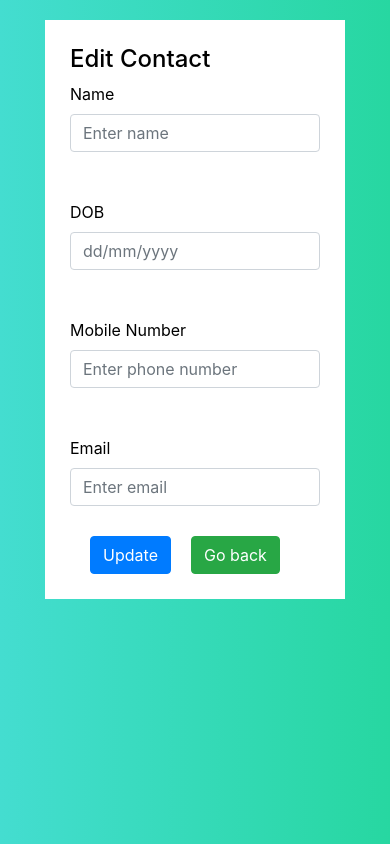
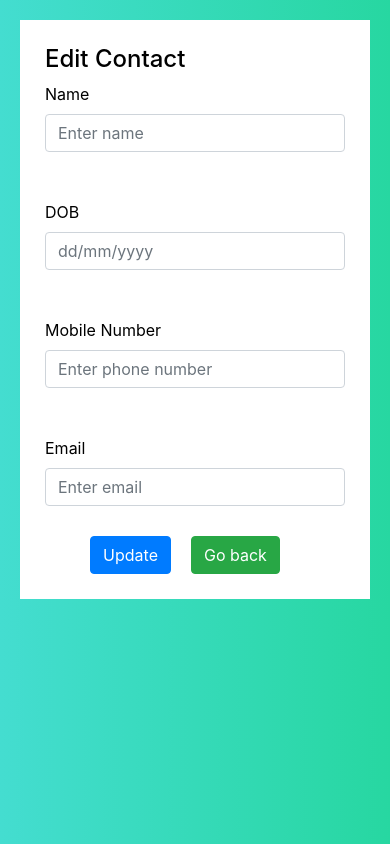
Before and after one commit to yatharth1706/PhoneBook, an Angular app in the folder frontend-phoneBook/: page /edit-contact/1 in a window 390 px wide. Built offline with nearby package versions, Linux system fonts and the light colour scheme; no server answers.

Commit message:
Fix deploy  :hammer:

```diff
--- a/frontend-phoneBook/src/app/edit-contact/edit-contact.component.scss
+++ b/frontend-phoneBook/src/app/edit-contact/edit-contact.component.scss
@@ -24,9 +24,3 @@
         width: 350px;
     }
 }
-
-@media (max-width: 438px){
-    .add-contact{
-        width: 300px;
-    }
-}
--- a/frontend-phoneBook/src/app/pages/contact/contact.component.scss
+++ b/frontend-phoneBook/src/app/pages/contact/contact.component.scss
@@ -89,12 +89,3 @@ h3{
         padding: 3px;
     }
 }
-
-@media (max-width: 438px){
-    .contact-container{
-        width: 300px;
-    }
-    .personal-details{
-        padding: 0px;
-    }
-}
--- a/frontend-phoneBook/src/app/pages/create-contact/create-contact.component.scss
+++ b/frontend-phoneBook/src/app/pages/create-contact/create-contact.component.scss
@@ -24,9 +24,3 @@
         width: 350px;
     }
 }
-
-@media (max-width: 438px){
-    .add-contact{
-        width: 300px;
-    }
-}
```
Also changed, not shown: 3 other files (tests, documents, lock files or other folders).
